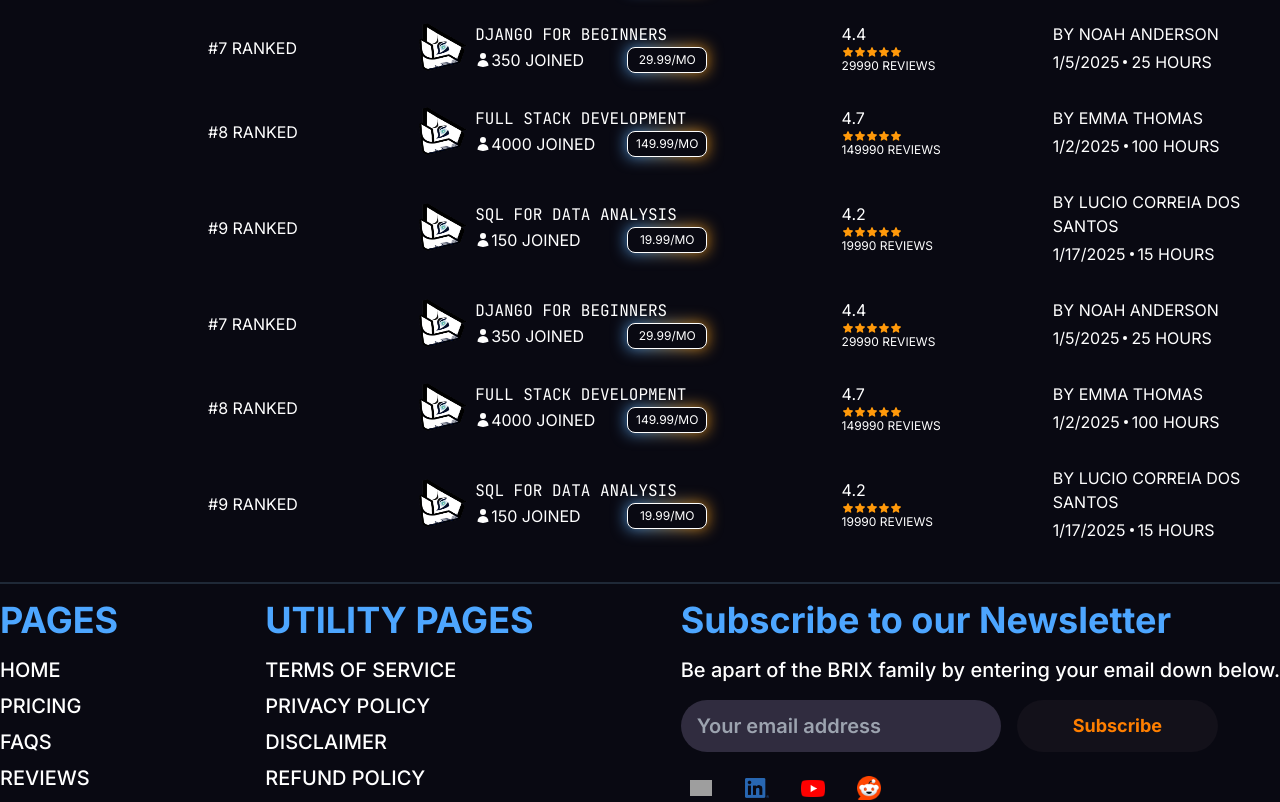
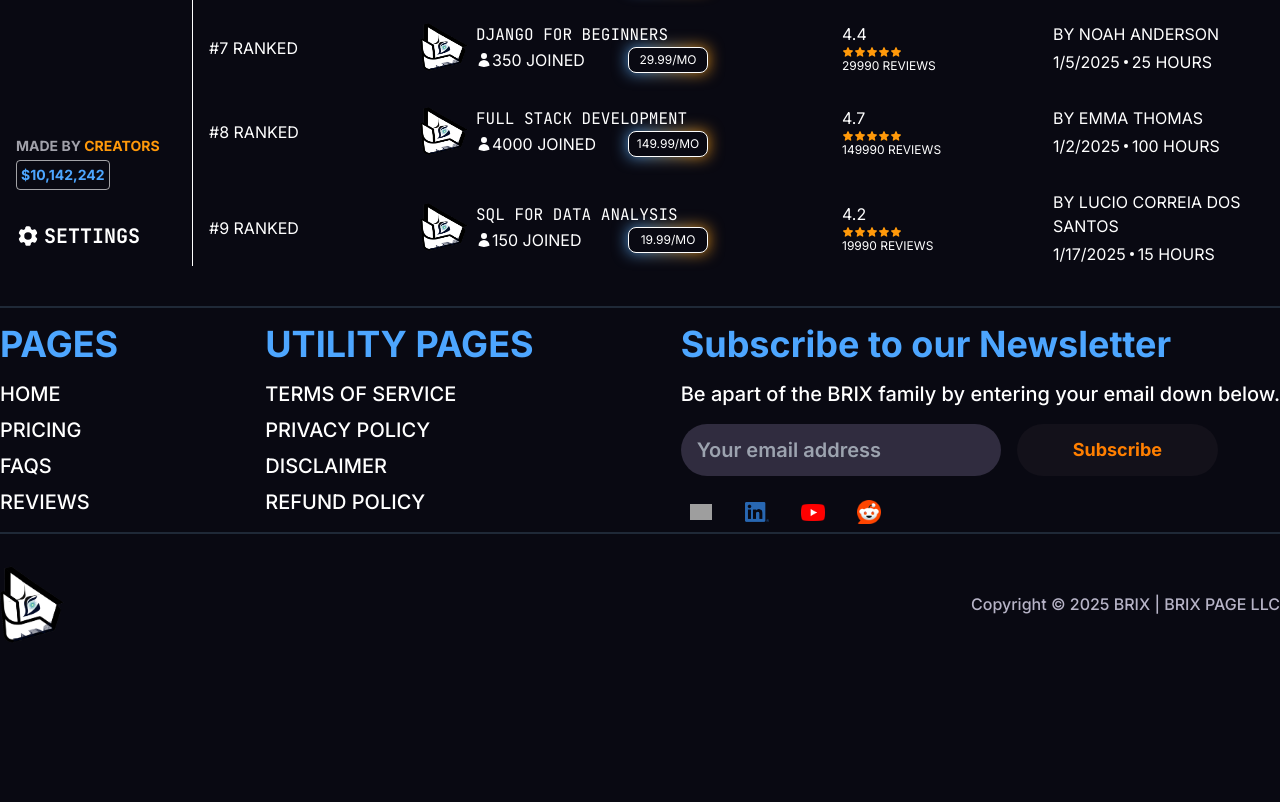
Before and after one commit to fundedbull/project-b, a Next.js app: page /markets in a window 1280 px wide. Shown: the part 1100-1902 px from the top of the page. After the commit the page ends 1775 px from the top, so only its background shows below. Built offline with nearby package versions, Linux system fonts and the light colour scheme; grey boxes are pictures that could not be loaded.

Commit message:
March 8 Markets, WaitList, Sidebar Update

```diff
--- a/src/app/markets/page.tsx
+++ b/src/app/markets/page.tsx
@@ -104,42 +104,6 @@ const data = [
     rating: 4.9,
     created_at: new Date("2024-11-30T11:20:00Z"),
     total_users: 2300,
-    boosted_member: false,
-  },
-  {
-    author: "Noah Anderson",
-    ranking: 7,
-    course: "Django for Beginners",
-    price: 29.99,
-    rate: "MO",
-    total_time: 25,
-    rating: 4.4,
-    created_at: new Date("2025-01-05T16:00:00Z"),
-    total_users: 350,
-    boosted_member: false,
-  },
-  {
-    author: "Emma Thomas",
-    ranking: 8,
-    course: "Full Stack Development",
-    price: 149.99,
-    rate: "MO",
-    total_time: 100,
-    rating: 4.7,
-    created_at: new Date("2025-01-02T13:00:00Z"),
-    total_users: 4000,
-    boosted_member: false,
-  },
-  {
-    author: "Lucio Correia dos Santos",
-    ranking: 9,
-    course: "SQL for Data Analysis",
-    price: 19.99,
-    rate: "MO",
-    total_time: 15,
-    rating: 4.2,
-    created_at: new Date("2025-01-17T09:00:00Z"),
-    total_users: 150,
     boosted_member: false,
   },
   {
--- a/src/app/waitlist/page.tsx
+++ b/src/app/waitlist/page.tsx
@@ -149,25 +149,13 @@ export default function WaitList() {
             Join the Waitlist
           </button>
 
-          <div className="hidden md:block">
-            <iframe
-              width="720"
-              height="560"
-              src="https://www.youtube.com/embed/vm5ESistenc"
-              title="BRIX"
-              allow="accelerometer; autoplay; clipboard-write; encrypted-media; gyroscope; picture-in-picture; web-share"
-            ></iframe>
-          </div>
-
-          <div className="block md:hidden">
-            <iframe
-              width="360"
-              height="520"
-              src="https://www.youtube.com/embed/vm5ESistenc"
-              title="BRIX"
-              allow="accelerometer; autoplay; clipboard-write; encrypted-media; gyroscope; picture-in-picture; web-share"
-            ></iframe>
-          </div>
+          <video className="md:mx-4 h-[500px]" controls>
+            <source
+              src="https://ntdvovqz4e.ufs.sh/f/cAY8TOuNYGL6CxlPNVDpMKE93hB45JYuVnQ1ZkoiT7jaUtxA"
+              type="video/mp4"
+            />
+            Your browser does not support the video tag.
+          </video>
 
           <div className="space-y-4">
             <p className={`${inter.className} text-2xl  text-center`}>
--- a/src/components/ui/sidebar.tsx
+++ b/src/components/ui/sidebar.tsx
@@ -38,9 +38,9 @@ export default function Sidebar() {
       <aside
         className={`${jetBrainsMono.className} ${
           isOpen ? "flex md:flex" : "hidden md:flex"
-        } min-h-screen  z-40 p-4 text-xl font-bold`}
+        } min-h-screen  z-40 p-4 text-xl font-bold border-r border-white`}
       >
-        <ul className="flex flex-col gap-8 text-nowrap">
+        <ul className="flex flex-col gap-8 text-nowrap md:mt-28">
           <li className="flex gap-1 items-center">
             <BookmarkIcon className="size-6" />
             <Link href="/">FAVORITES</Link>
@@ -78,7 +78,7 @@ export default function Sidebar() {
             <Link href="/">FEEDBACK</Link>
           </li>
           <li
-            className={`flex flex-col gap-1 ${inter.className} text-zinc-400 uppercase text-sm`}
+            className={` mt-auto flex flex-col gap-1 ${inter.className} text-zinc-400 uppercase text-sm`}
           >
             <p>
               Made by <span className="text-orange">creators</span>
```
